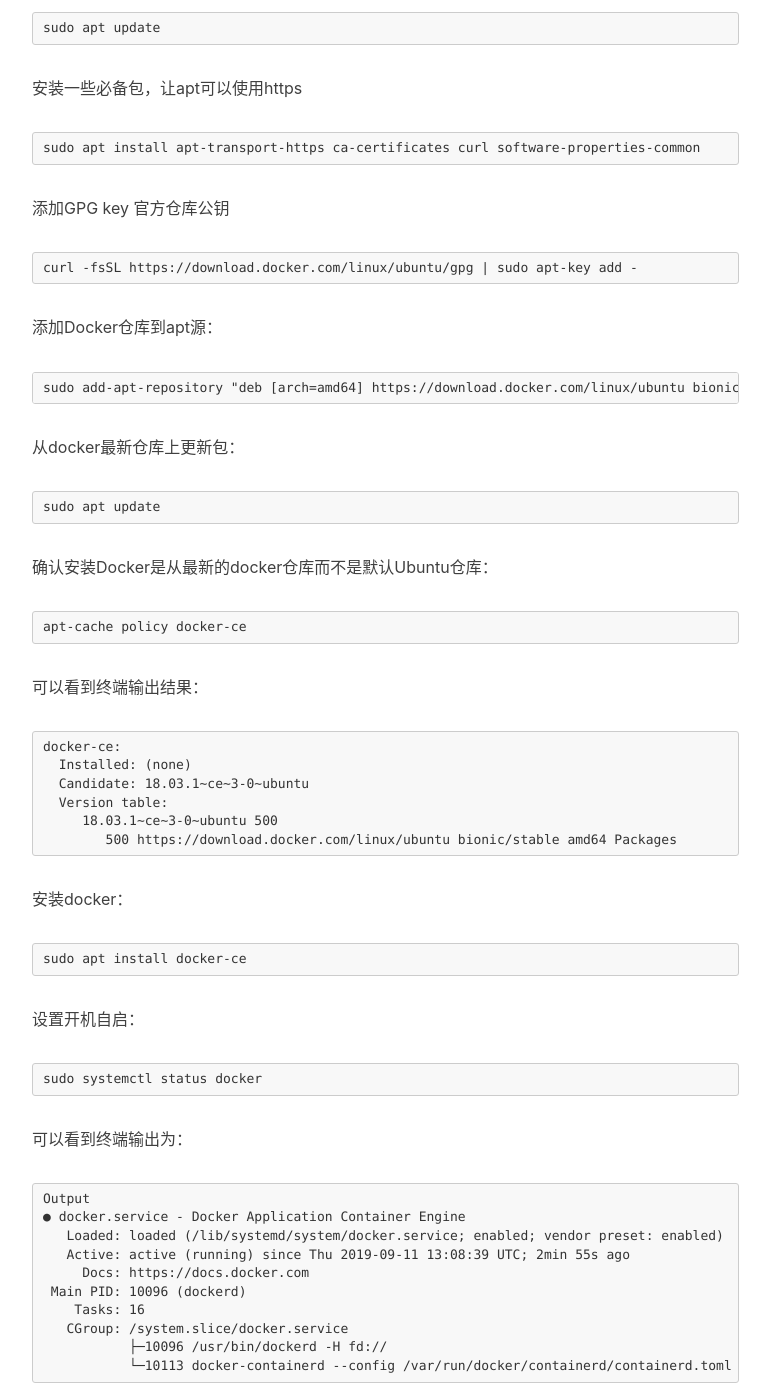
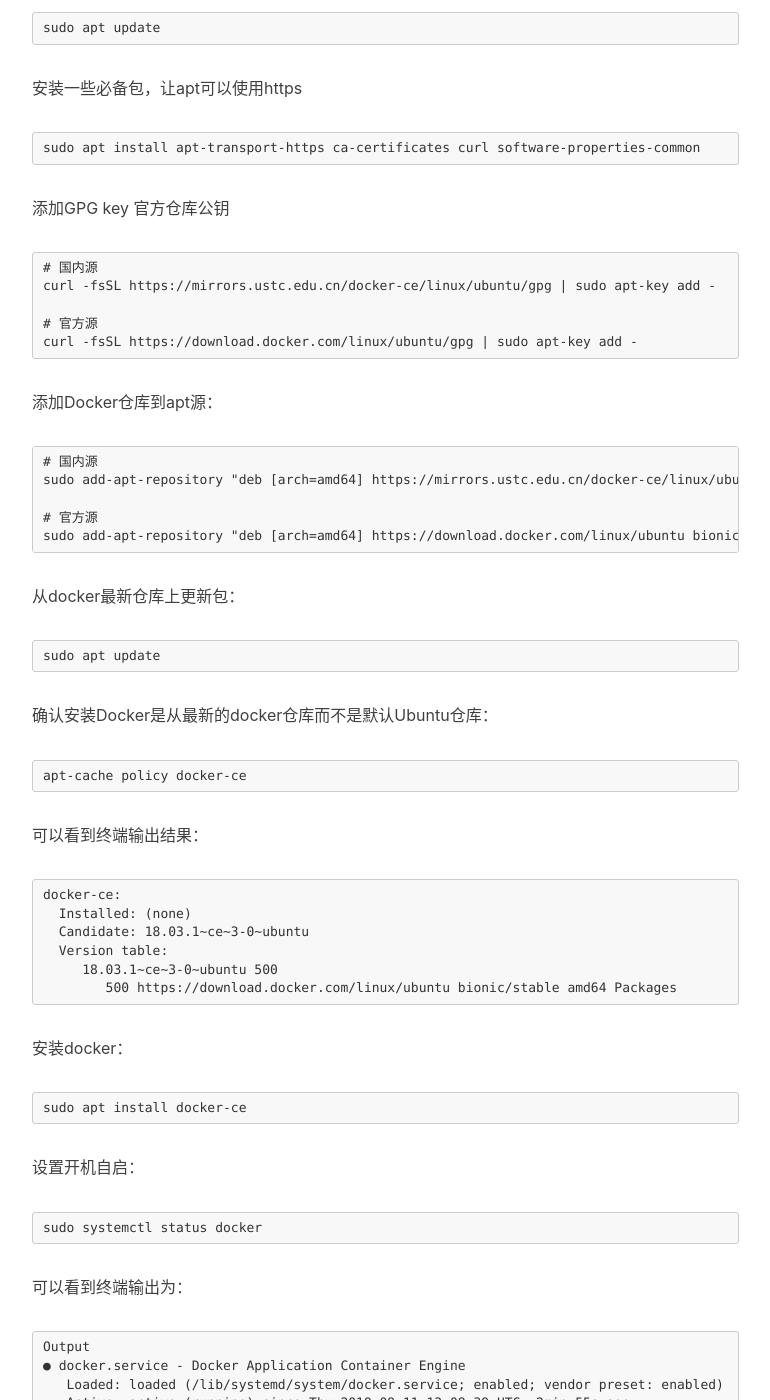
Before and after one commit to tangheng1995/tangheng1995.github.io, a Jekyll site: the page built from _posts/2019-09-11-Ubuntu-install-docker.md, in a window 1280 px wide and 1400 px high, scrolled down 784 px. Shown: the whole window, without its empty margins (233-1003 px from the left). Built offline with Jekyll 4.4.1, drawn with Linux system fonts in a browser that asks for light colours; nearby versions of some CDN libraries; comment, search, counter and statistics services are not loaded; some of the changed text lies outside the part shown.

Commit message:
update *.md

````diff
--- a/_posts/2019-09-11-Ubuntu-install-docker.md
+++ b/_posts/2019-09-11-Ubuntu-install-docker.md
@@ -28,11 +28,19 @@ sudo apt install apt-transport-https ca-certificates curl software-properties-co
 
 添加GPG key 官方仓库公钥
 ```text
+# 国内源
+curl -fsSL https://mirrors.ustc.edu.cn/docker-ce/linux/ubuntu/gpg | sudo apt-key add -
+
+# 官方源
 curl -fsSL https://download.docker.com/linux/ubuntu/gpg | sudo apt-key add -
 ```
 
 添加Docker仓库到apt源：
 ```text
+# 国内源
+sudo add-apt-repository "deb [arch=amd64] https://mirrors.ustc.edu.cn/docker-ce/linux/ubuntu $(lsb_release -cs) stable"
+
+# 官方源
 sudo add-apt-repository "deb [arch=amd64] https://download.docker.com/linux/ubuntu bionic stable"
 ```
 
@@ -80,7 +88,15 @@ Output
            └─10113 docker-containerd --config /var/run/docker/containerd/containerd.toml
 ```
 
-#### 二、安装Portainer
+#### 二、脚本自动安装
+Docker 官方为了简化安装流程，提供了一套便捷的安装脚本，Ubuntu 系统上可以使用这套脚本安装：
+```text
+curl -fsSL get.docker.com -o get-docker.sh
+
+sudo sh get-docker.sh --mirror Aliyun
+```
+
+#### 三、安装Portainer
 
 创建卷：
 ```text
````
